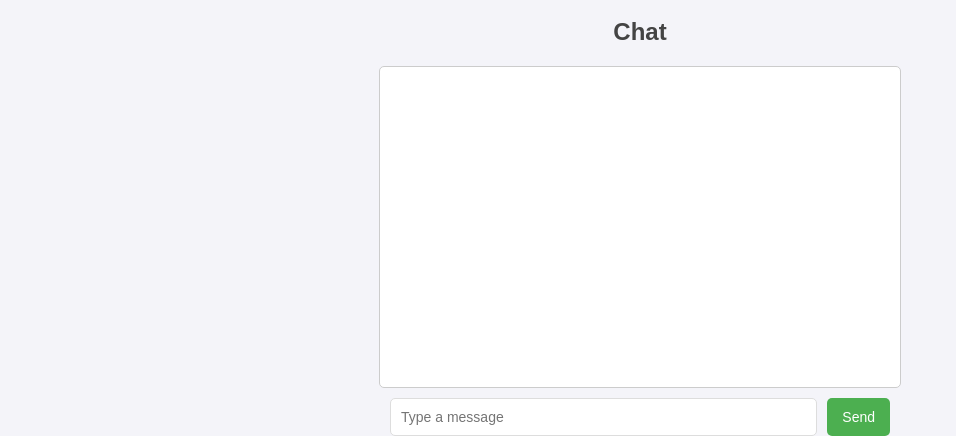
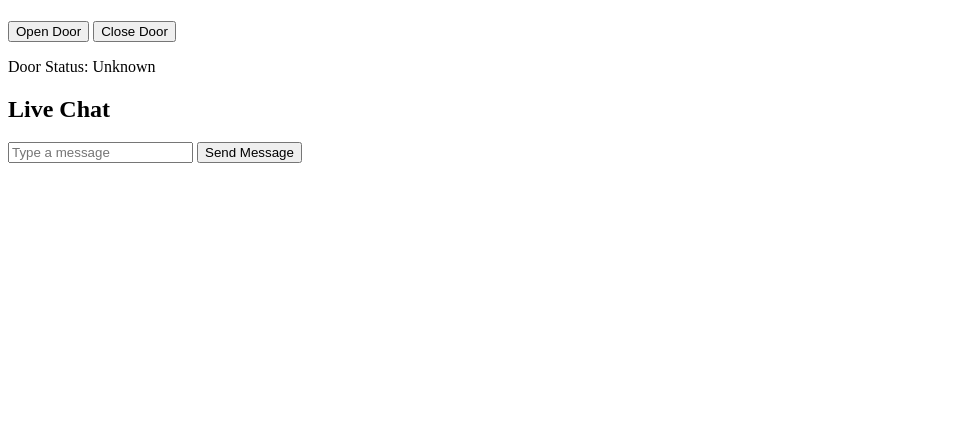
Before and after one commit to Aasheek111/face-detection-code, a Flask app: page /dashboard in a window 1280 px wide. Shown: the part 657-1093 px from the top of the page, without its empty margins (0-956 px from the left). After the commit the page ends 820 px from the top, so only its background shows below. Run offline with Flask 3, Linux system fonts and the light colour scheme; the visitor is signed in with stand-in values (Sample User, id 1); some libraries are stand-ins or nearby versions.

Commit message:
Amost there

```diff
--- a/app.py
+++ b/app.py
@@ -46,7 +46,7 @@ if not os.path.exists("captures"):
 users = {
     'gautamabhiyan51@gmail.com': 'gammaboy',
     'vvs16@gmail.com': 'vvss',
-    'gautamaashik111@gmail.com':'tecbro'
+    'gautamaashik111@gmail.com':'techbro'
 }
 
 # Known face encodings and names
@@ -264,6 +264,26 @@ def video_feed():
 
     return Response(gen(), mimetype='multipart/x-mixed-replace; boundary=frame')
 
+NODEMCU_IP = '192.168.100.53'
+@app.route('/open_door')
+def open_door():
+    # Send HTTP request to open the door
+    response = requests.get("http://192.168.100.53/open")
+    return jsonify(status="Door Opened" if response.status_code == 200 else "Failed")
+
+@app.route('/close_door')
+def close_door():
+    # Send HTTP request to close the door
+    response = requests.get("http://192.168.100.53/close")
+    return jsonify(status="Door Closed" if response.status_code == 200 else "Failed")
+
+@app.route('/status')
+def door_status():
+    # Send HTTP request to get the door status (this would be dynamically handled by your NodeMCU)
+    response = requests.get(f"{NODEMCU_IP}/status")
+    status = response.json() if response.status_code == 200 else {"status": "Error fetching status"}
+    return jsonify(status=status)
+
 @app.route('/logout')
 def logout():
     session.pop('username', None)
--- a/templates/index.html
+++ b/templates/index.html
@@ -3,162 +3,46 @@
 <head>
     <meta charset="UTF-8">
     <meta name="viewport" content="width=device-width, initial-scale=1.0">
-    <title>Dashboard</title>
-    <script src="https://cdn.socket.io/4.0.1/socket.io.min.js"></script>
+    <title>Door Control Dashboard</title>
     <style>
-        body {
-            font-family: Arial, sans-serif;
-            margin: 0;
-            padding: 0;
-            background-color: #f4f4f9;
-        }
-
-        h1 {
-            text-align: center;
-            margin-top: 20px;
-            font-size: 2em;
-            color: #333;
-        }
-
-        h2 {
-            text-align: center;
-            font-size: 1.5em;
-            color: #444;
-        }
-
-        #video-container {
-            display: flex;
-            justify-content: center;
-            margin: 20px 0;
-        }
-
-        #video-feed {
-            border: 2px solid #ddd;
-            border-radius: 10px;
-            width: 80%;
-            max-width: 700px;
-        }
-
-        #chat-container {
-            display: flex;
-            justify-content: center;
-            flex-direction: column;
-            align-items: center;
-            margin-top: 20px;
-        }
-
-        #chat-box {
-            border: 1px solid #ccc;
-            padding: 10px;
-            width: 80%;
-            max-width: 500px;
-            height: 300px;
-            overflow-y: scroll;
-            background-color: #fff;
-            border-radius: 5px;
-            margin-bottom: 10px;
-            font-size: 14px;
-            color: #333;
-        }
-
-        #message-container {
-            display: flex;
-            justify-content: center;
-            width: 80%;
-            max-width: 500px;
-        }
-
-        #message {
-            width: 85%;
-            padding: 10px;
-            border: 1px solid #ddd;
-            border-radius: 5px;
-            font-size: 14px;
-            margin-right: 10px;
-        }
-
-        button {
-            padding: 10px 15px;
-            background-color: #4CAF50;
-            color: white;
-            border: none;
-            border-radius: 5px;
-            font-size: 14px;
-            cursor: pointer;
-        }
-
-        button:hover {
-            background-color: #45a049;
-        }
-
-        @media (max-width: 768px) {
-            #video-feed {
-                width: 100%;
-                max-width: 100%;
-            }
-
-            #chat-box {
-                width: 100%;
-                max-width: 100%;
-            }
-
-            #message-container {
-                width: 100%;
-                flex-direction: column;
-                align-items: stretch;
-            }
-
-            #message {
-                width: 100%;
-                margin-bottom: 10px;
-            }
-        }
+        /* Your CSS styling here */
     </style>
 </head>
 <body>
+    <h1>Welcome, User</h1>
 
-    <h1>Welcome, {{ username }}</h1>
     <h2>Live Video Feed</h2>
-
-    <!-- Video Feed -->
-    <div id="video-container">
-        <img id="video-feed" src="{{ url_for('video_feed') }}" alt="Live Video Feed">
+    <div>
+        <img src="{{ url_for('video_feed') }}" width="640" height="480" />
     </div>
 
-    <h2>Chat</h2>
+    <h2>Door Control</h2>
+    <button onclick="openDoor()">Open Door</button>
+    <button onclick="closeDoor()">Close Door</button>
+    <p id="door-status">Door Status: Unknown</p>
 
-    <!-- Chat Box -->
-    <div id="chat-container">
-        <div id="chat-box"></div>
-
-        <!-- Message Input and Send Button -->
-        <div id="message-container">
-            <input type="text" id="message" placeholder="Type a message">
-            <button onclick="sendMessage()">Send</button>
-        </div>
-    </div>
+    <h2>Live Chat</h2>
+    <div id="chat-box"></div>
+    <input type="text" id="chat-message" placeholder="Type a message">
+    <button onclick="sendMessage()">Send Message</button>
 
     <script>
-        var socket = io.connect('http://' + document.domain + ':' + location.port);
+        function openDoor() {
+            fetch('http://192.168.100.53/open').then(response => response.json()).then(data => {
+                document.getElementById('door-status').innerText = `Door Status: ${data.status}`;
+            });
+        }
 
-        // Listen for incoming messages
-        socket.on('message', function(data) {
-            var chatBox = document.getElementById("chat-box");
-            var messageElement = document.createElement("div");
-            messageElement.innerText = data;
-            chatBox.appendChild(messageElement);
+        function closeDoor() {
+            fetch('http://192.168.100.53/close').then(response => response.json()).then(data => {
+                document.getElementById('door-status').innerText = `Door Status: ${data.status}`;
+            });
+        }
 
-            // Scroll to the bottom of the chat box
-            chatBox.scrollTop = chatBox.scrollHeight;
-        });
-
-        // Send message function
         function sendMessage() {
-            var message = document.getElementById("message").value;
-            socket.emit('user-message', message);
-            document.getElementById("message").value = ''; // Clear the input field
+            let message = document.getElementById('chat-message').value;
+            // Emit message to the server
         }
     </script>
-
 </body>
 </html>
```
Also changed, not shown: 2 other files.
